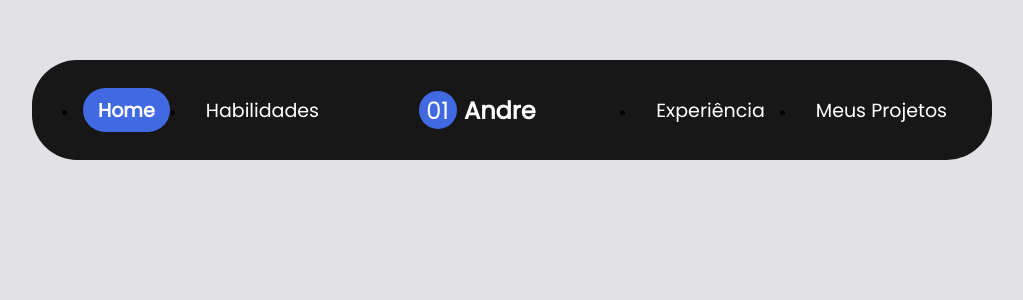
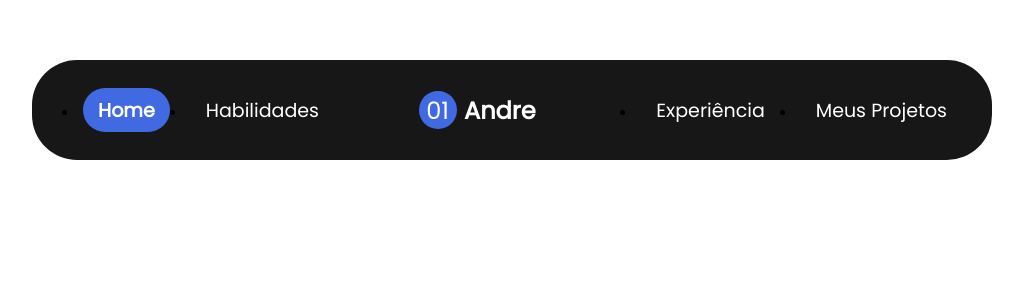
Before and after one commit to Parron01/Parron01-Portfolio, a React (Vite) app: page / in a window 1280 px wide. Shown: the top 300 px of the page, without its empty margins (128-1151 px from the left). Built offline with nearby package versions, Linux system fonts and the light colour scheme.

Commit message:
2 - Fix: Arrumando cor de fundo para branco.

```diff
--- a/src/styles/global.js
+++ b/src/styles/global.js
@@ -10,7 +10,7 @@
     }
     body, html {
         height: 100%;
-        background-color: ${props => props.theme["gray-100"]};
+        background-color: ${props => props.theme["background-color"]};
     }
 
     body {
--- a/src/styles/themes/default.ts
+++ b/src/styles/themes/default.ts
@@ -26,6 +26,8 @@
     'red-500': '#AB222E',
     'red-700': '#7A1921',
 
-    'yellow-500': '#FBA94C'
+    'yellow-500': '#FBA94C',
+
+    'background-color': '#FFFFFF'
 
 }
```
